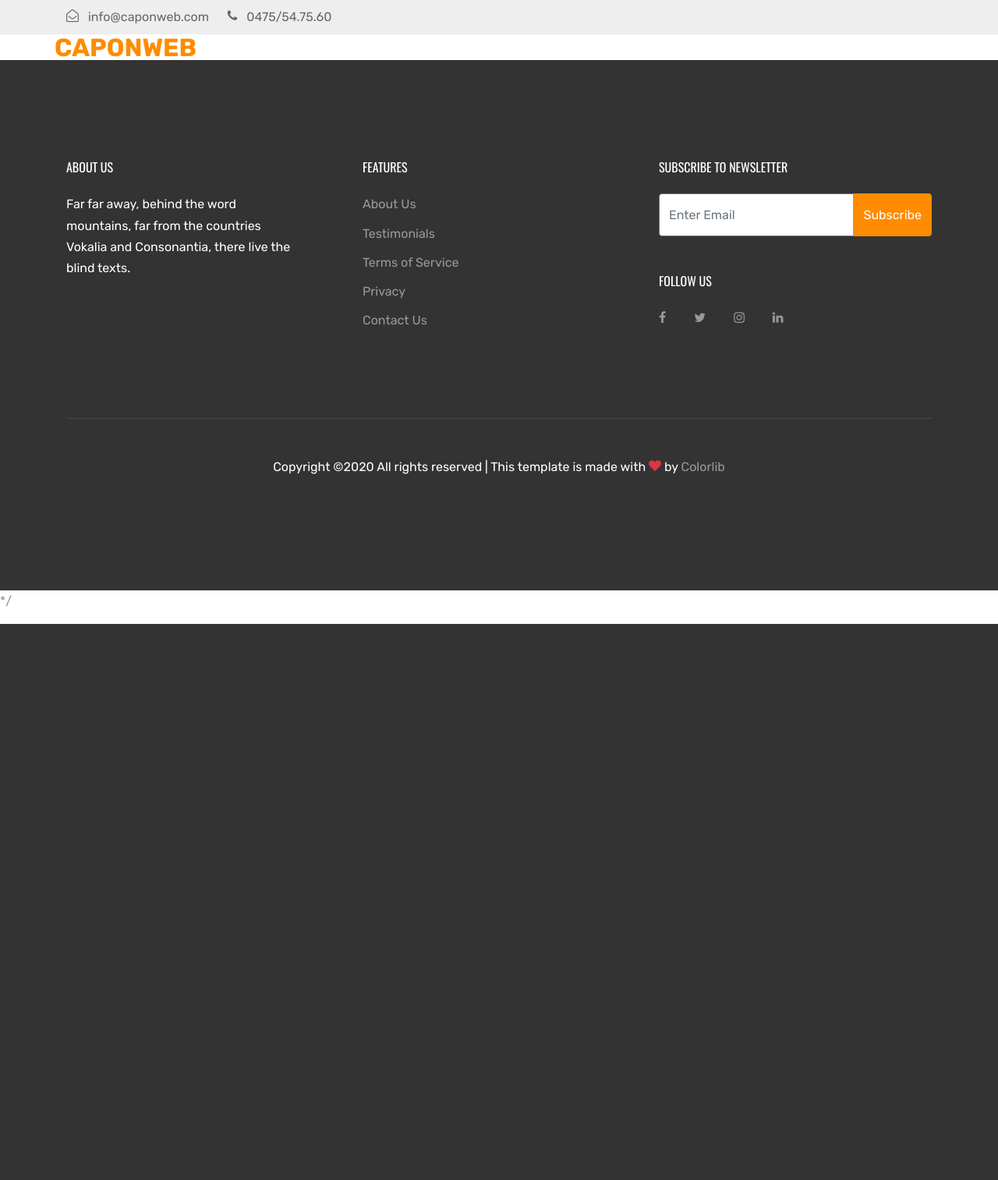
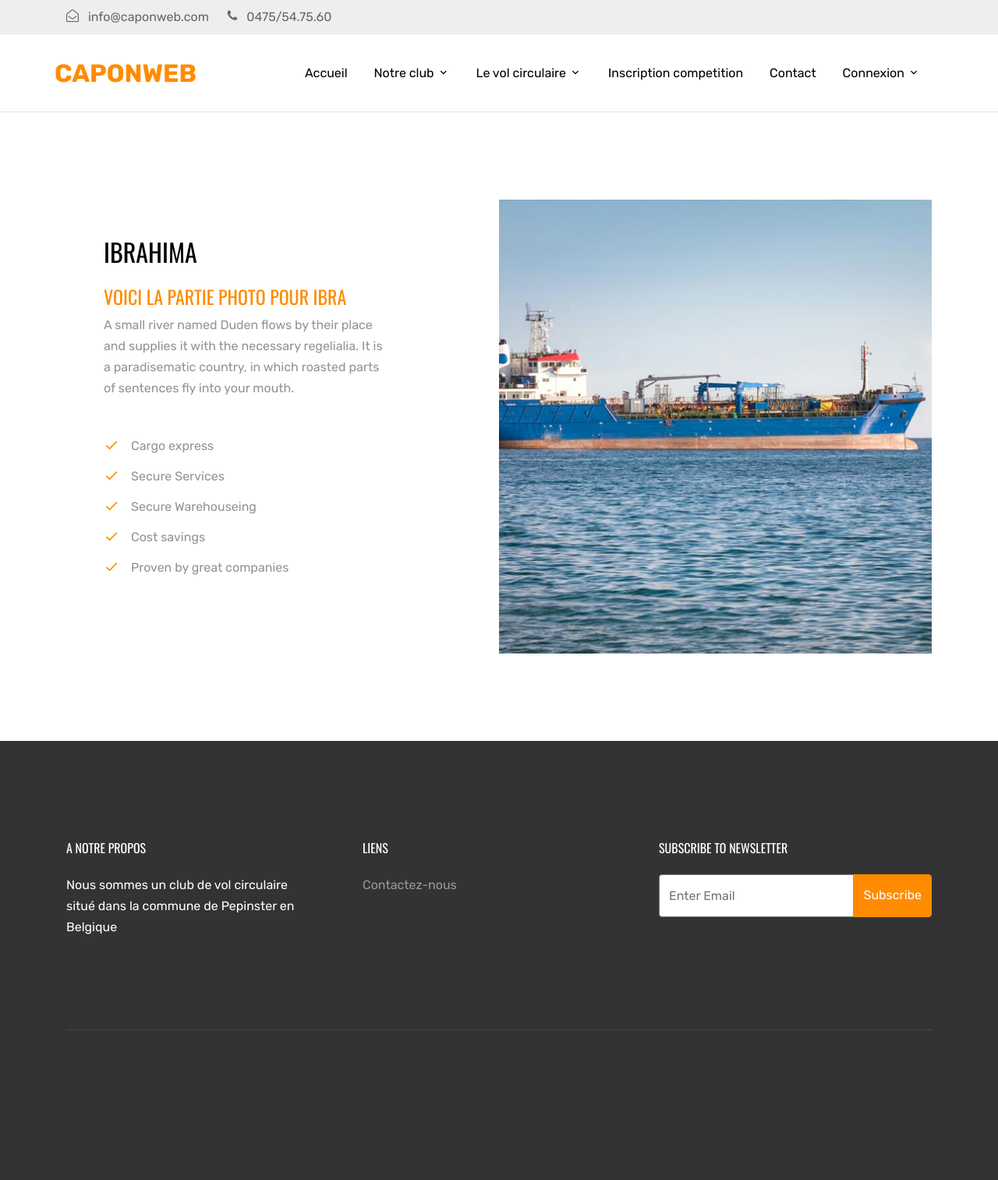
Before and after one commit to VirouxNicolas/caponweb, a PHP site: page /index.php?name=photos in a window 1280 px wide. Shown: the whole page at 78% size. Before the commit the page ends 800 px from the top, so only its background shows below. Run offline with PHP 8.4, Linux system fonts and the light colour scheme; some libraries are stand-ins or nearby versions; some web fonts are replaced.

Commit message:
Update + squelette pour nico et ibra

```diff
--- a/inc/base.php
+++ b/inc/base.php
@@ -6,8 +6,9 @@
                       <a href="#services-section" class="nav-link">Notre club</a>
                       <ul class="dropdown arrow-top">
                         <li><a href="#services-section" class="nav-link">Notre histoire</a></li>
-                        <li><a href="#why-us-section" class="nav-link">Galerie photos</a></li>
+                        <li><a href="index.php?name=photos" class="nav-link">Galerie photos</a></li>
                         <li><a href="#prix" class="nav-link">Devenir membre</a></li>
+                        <li><a href="index.php?name=liens" class="nav-link">Liens vers nos partenaires</a></li>
                       </ul>
                     </li>
                     <li class="has-children">
@@ -18,7 +19,7 @@
                       <li><a href="index.php?name=categorie" class="nav-link">La vitesse</a></li>
                     </ul>
                   </li>
-                    <li><a href="index.php?name=internationalContest" class="nav-link">International Contest</a></li>
+                    <li><a href="index.php?name=internationalContest" class="nav-link">Inscription competition</a></li>
 
                     <li><a href="index.php?name=contact" class="nav-link">Contact</a></li>
 
@@ -26,6 +27,6 @@
                       <a class="nav-link">Connexion</a>
                       <ul class="dropdown arrow-top">
                         <li><a href="index.php?name=connexion" class="nav-link">Connexion</a></li>
-                        <li><a href="index.php?name=inscription" class="nav-link">Inscription</a></li>
+                        <li><a href="index.php?name=inscription" class="nav-link">Inscription au site</a></li>
                       </ul>
                     </li>
--- a/inc/footer.php
+++ b/inc/footer.php
@@ -4,17 +4,13 @@
           <div class="col-md-6">
             <div class="row">
               <div class="col-md-7">
-                <h2 class="footer-heading mb-4">About Us</h2>
-                <p>Far far away, behind the word mountains, far from the countries Vokalia and Consonantia, there live the blind texts. </p>
+                <h2 class="footer-heading mb-4">A notre propos</h2>
+                <p>Nous sommes un club de vol circulaire situé dans la commune de Pepinster en Belgique</p>
               </div>
               <div class="col-md-4 ml-auto">
-                <h2 class="footer-heading mb-4">Features</h2>
+                <h2 class="footer-heading mb-4">Liens</h2>
                 <ul class="list-unstyled">
-                  <li><a href="#">About Us</a></li>
-                  <li><a href="#">Testimonials</a></li>
-                  <li><a href="#">Terms of Service</a></li>
-                  <li><a href="#">Privacy</a></li>
-                  <li><a href="#">Contact Us</a></li>
+                  <li><a href="index.php?name=contact">Contactez-nous</a></li>
                 </ul>
               </div>
 
@@ -34,11 +30,12 @@
             </div>
 
 
-            <h2 class="footer-heading mb-4">Follow Us</h2>
+            <!--<h2 class="footer-heading mb-4">Follow Us</h2>
             <a href="#about-section" class="smoothscroll pl-0 pr-3"><span class="icon-facebook"></span></a>
             <a href="#" class="pl-3 pr-3"><span class="icon-twitter"></span></a>
             <a href="#" class="pl-3 pr-3"><span class="icon-instagram"></span></a>
             <a href="#" class="pl-3 pr-3"><span class="icon-linkedin"></span></a>
+            -->
             </form>
           </div>
         </div>
@@ -47,7 +44,7 @@
             <div class="border-top pt-5">
               <p class="copyright">
             <!-- Link back to Colorlib can't be removed. Template is licensed under CC BY 3.0. -->
-            Copyright &copy;<script>document.write(new Date().getFullYear());</script> All rights reserved | This template is made with <i class="icon-heart text-danger" aria-hidden="true"></i> by <a href="https://colorlib.com" target="_blank" >Colorlib</a>
+            <!-- Copyright &copy;<script>document.write(new Date().getFullYear());</script> All rights reserved | This template is made with <i class="icon-heart text-danger" aria-hidden="true"></i> by <a href="https://colorlib.com" target="_blank" >Colorlib</a>-->
             <!-- Link back to Colorlib can't be removed. Template is licensed under CC BY 3.0. -->
             </p>
             </div>
--- a/inc/inscription.php
+++ b/inc/inscription.php
@@ -12,7 +12,7 @@
           $query = "INSERT into `users` (username, password, email, trn_date) VALUES ('$username', '".md5($password)."', '$email', '$trn_date')";
           $result = mysqli_query($con,$query);
             if($result){
-                $messageOK = "<div class='form'><h3>Vous êtes enregistré avec succès.</h3></div>";
+                $messageOK = "<div class='form'><h3>Demande envoyée à l'administrateur.</h3></div>";
             }else{
                 $messageErreur = "maxime t'es une pute";
             }
@@ -23,7 +23,7 @@
             <div class="row">
               <div class="col-12 text-center mb-5" data-aos="fade-up" data-aos-delay="">
                 <div class="block-heading-1">
-                  <h2>Inscription</h2>
+                  <h2>Inscription au site </h2>
                 </div>
               </div>
             </div>
--- a/inc/navbar.php
+++ b/inc/navbar.php
@@ -32,6 +32,13 @@
                       case 'contact':
                         include 'base.php';
                       break;
+                      case 'liens':
+                        include 'base.php';
+                      break;
+                      case 'photos':
+                        include 'base.php';
+                      break;
+
                     }
                   }
 
--- /dev/null
+++ b/inc/photos.php
@@ -0,0 +1,27 @@
+<div class="block__73694 site-section border-top" id="why-us-section">
+        <div class="container">
+          <div class="row d-flex no-gutters align-items-stretch">
+
+            <div class="col-12 col-lg-6 block__73422 order-lg-2" style="background-image: url('images/cargo_sea_small.jpg');" data-aos="fade-left" data-aos-delay="">
+            </div>
+
+
+
+            <div class="col-lg-5 mr-auto p-lg-5 mt-4 mt-lg-0 order-lg-1" data-aos="fade-right" data-aos-delay="">
+              <h2 class="mb-4 text-black">Ibrahima</h2>
+              <h4 class="text-primary">Voici la partie photo pour ibra</h4>
+              <p>A small river named Duden flows by their place and supplies it with the necessary regelialia. It is a paradisematic country, in which roasted parts of sentences fly into your mouth.</p>
+
+              <ul class="ul-check primary list-unstyled mt-5">
+                <li>Cargo express</li>
+                <li>Secure Services</li>
+                <li>Secure Warehouseing</li>
+                <li>Cost savings</li>
+                <li>Proven by great companies</li>
+              </ul>
+
+            </div>
+
+          </div>
+        </div>
+      </div>
--- a/inc/prix.php
+++ b/inc/prix.php
@@ -1,4 +1,4 @@
-<div class="site-section bg-light" id="prix">
+<div class="site-section py-5" id="prix">
         <div class="container">
           <div class="row mb-5 justify-content-center text-center">
             <div class="col-md-7">
--- a/inc/template.php
+++ b/inc/template.php
@@ -40,12 +40,12 @@
           //return true;
           include 'cover.php';
           include 'club.php';
-          include 'about.php';
-          include 'staff.php';
+          //include 'about.php';
+          //include 'staff.php';
           include 'prix.php';
-          include 'questions.php';
-          include 'us.php';
-          include 'blog.php';
+          //include 'questions.php';
+          //include 'us.php';
+          //include 'blog.php';
         }
         else {
           switch($_GET['name']){
@@ -64,6 +64,12 @@
             case 'contact':
               include 'contact.php';
             break;
+            case 'photos':
+              include 'photos.php';
+            break;
+            case 'liens':
+              include 'liens.php';
+            break;
             case 'categorie':
               include 'vitesse.php';
               include 'acrobatie.php';
@@ -75,12 +81,6 @@
       ?>
 
       <?php include 'footer.php';?>
-
-      */
-
-
-
-
     <script src="js/jquery-3.3.1.min.js"></script>
     <script src="js/popper.min.js"></script>
     <script src="js/bootstrap.min.js"></script>
```
Also changed, not shown: inc/contact.php (+4 -4 lines), inc/cover.php (+5 -4 lines), inc/internationalContest.php (+8 -3 lines), inc/liens.php (added, +27 -0 lines).
